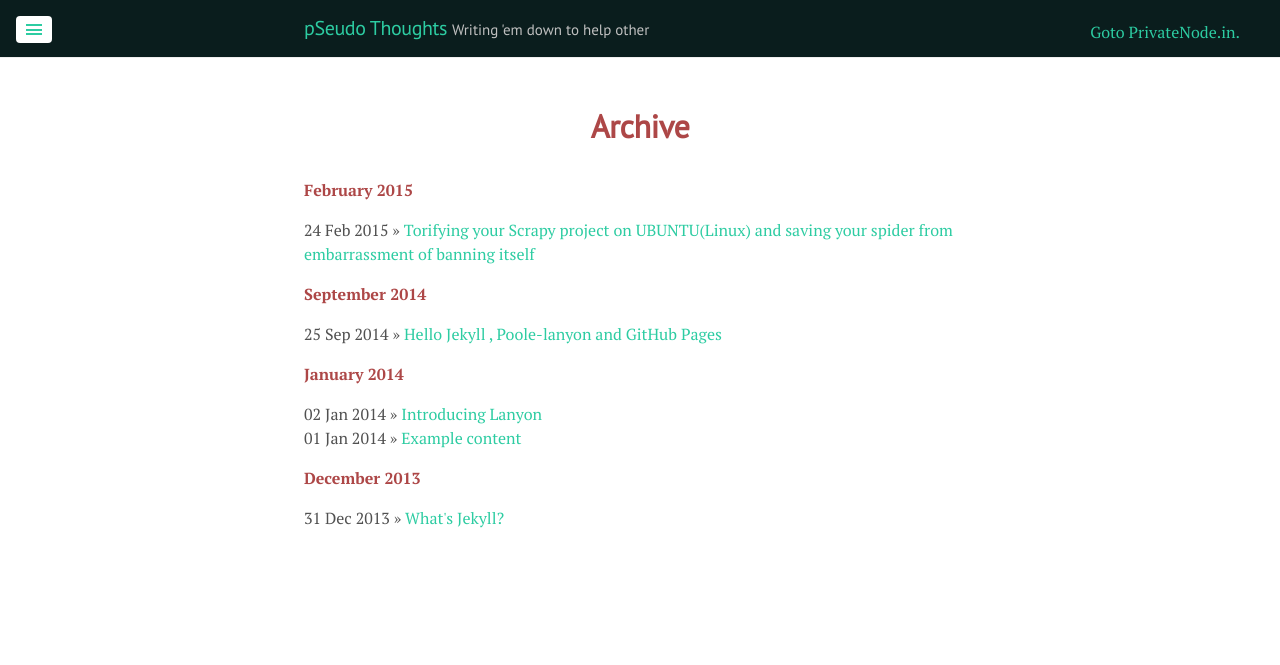
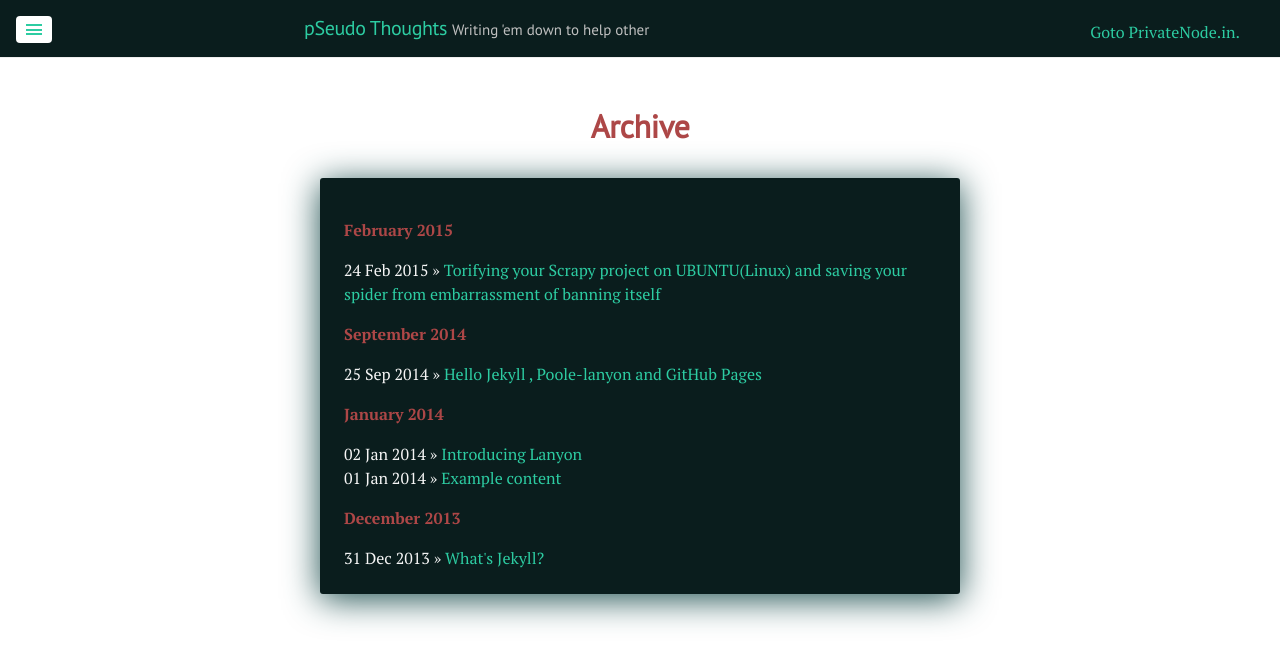
Before and after one commit to DharmeshPandav/dharmeshpandav.github.io, a Jekyll site: the page built from archive.md, in a window 1280 px wide. Shown: the top 665 px of the page. Built offline with Jekyll 4.4.1, drawn with Linux system fonts in a browser that asks for light colours; nearby versions of some CDN libraries; Markdown is read by kramdown in place of the engine named in the settings.

Commit message:
changing theme

```diff
--- a/archive.md
+++ b/archive.md
@@ -3,7 +3,7 @@ layout: page
 title: Archive
 ---
 
-<ul class="related-posts">
+<ul class="related-posts card">
 
 {% for post in site.posts %}
 
```
